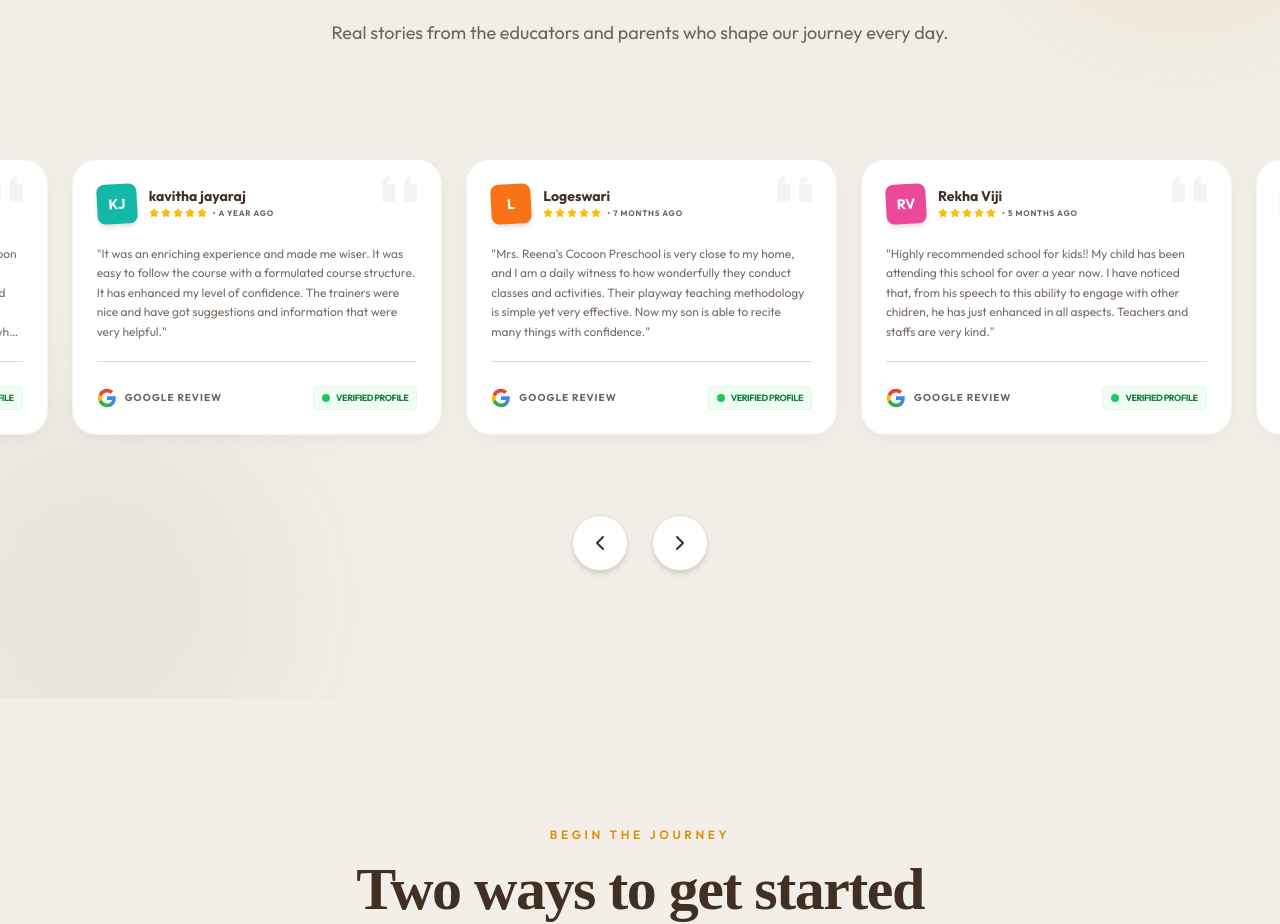
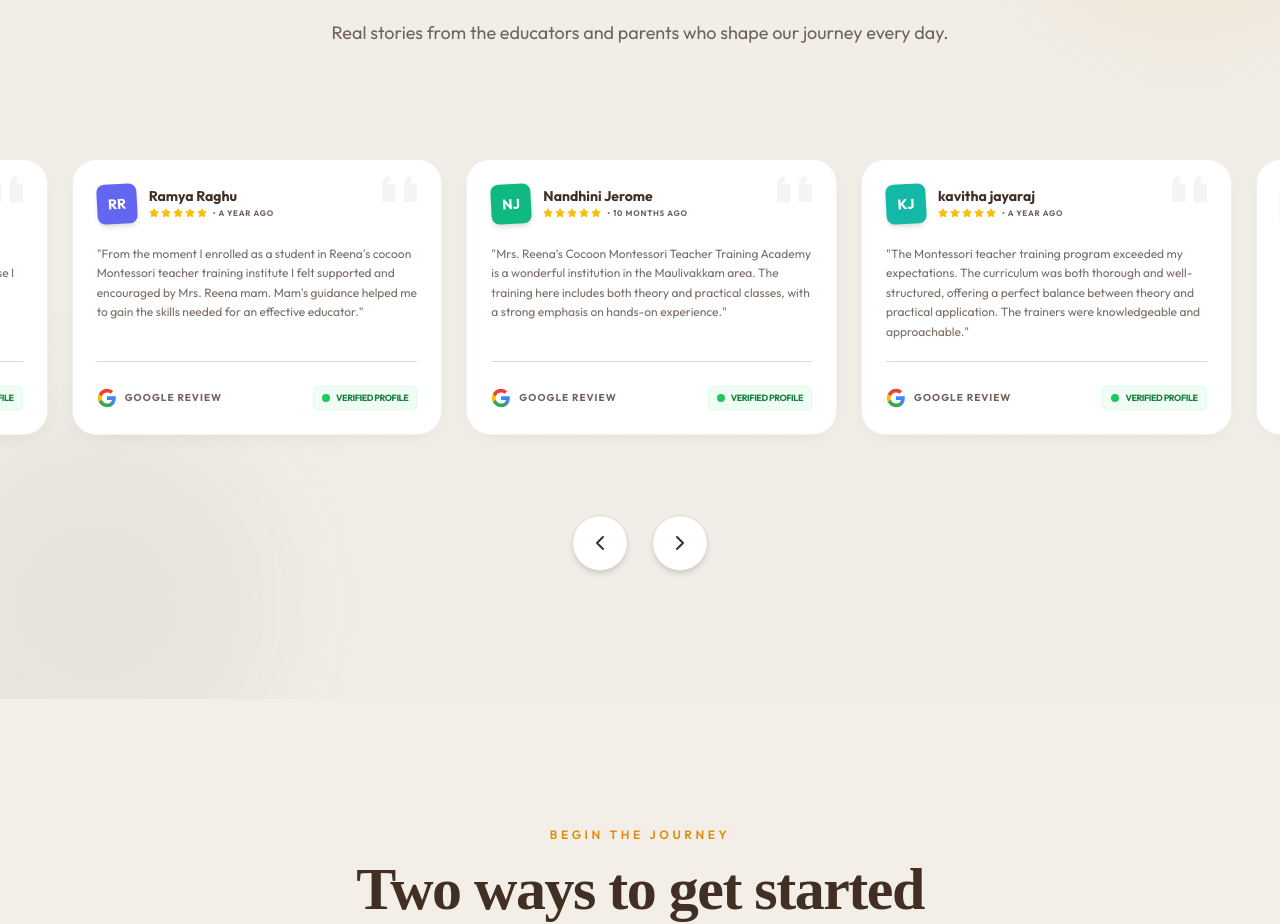
Before and after one commit to mani1010dev/reena-teacher-training, a React (Vite) app: page / in a window 1280 px wide. Shown: the part 6511-7435 px from the top of the page. Built offline with nearby package versions, Linux system fonts and the light colour scheme; the HTML template or start-up script is replaced by a standard one; a web font is replaced by a local one.

Commit message:
feat: add several new student and parent reviews to testimonials

```diff
--- a/src/components/Testimonials.tsx
+++ b/src/components/Testimonials.tsx
@@ -4,46 +4,95 @@ import Autoplay from "embla-carousel-autoplay";
 
 const quotes = [
   {
+    name: "Surekha Puppy",
+    date: "a month ago",
+    text: "The Montessori teacher training exceeded my expectations. My thanks to Reena Mam, during this course I got placement. This is the best place for those who are willing to start a career in montessori field.",
+    initials: "SP",
+    color: "bg-amber-500",
+  },
+  {
     name: "Ramya Raghu",
     date: "a year ago",
-    text: "From the moment I enrolled as a student in Reena's cocoon Montessori teacher training institute I felt supported and encouraged by Mrs. Reena mam . Mam's guidance helped me to gain the skills needed for an effective educator. I highly recommend this institute to the future educators who is passionate about Montessori education.",
+    text: "From the moment I enrolled as a student in Reena's cocoon Montessori teacher training institute I felt supported and encouraged by Mrs. Reena mam. Mam's guidance helped me to gain the skills needed for an effective educator.",
     initials: "RR",
     color: "bg-indigo-500",
   },
   {
+    name: "Nandhini Jerome",
+    date: "10 months ago",
+    text: "Mrs. Reena’s Cocoon Montessori Teacher Training Academy is a wonderful institution in the Maulivakkam area. The training here includes both theory and practical classes, with a strong emphasis on hands-on experience.",
+    initials: "NJ",
+    color: "bg-emerald-500",
+  },
+  {
     name: "kavitha jayaraj",
     date: "a year ago",
-    text: "It was an enriching experience and made me wiser. It was easy to follow the course with a formulated course structure. It has enhanced my level of confidence. The trainers were nice and have got suggestions and information that were very helpful.",
+    text: "The Montessori teacher training program exceeded my expectations. The curriculum was both thorough and well-structured, offering a perfect balance between theory and practical application. The trainers were knowledgeable and approachable.",
     initials: "KJ",
     color: "bg-teal-500",
   },
   {
-    name: "Logeswari",
-    date: "7 months ago",
-    text: "Mrs. Reena’s Cocoon Preschool is very close to my home, and I am a daily witness to how wonderfully they conduct classes and activities. Their playway teaching methodology is simple yet very effective. Now my son is able to recite many things with confidence.",
-    initials: "L",
+    name: "Padma Priya",
+    date: "a month ago",
+    text: "This course has improved not only my teaching skills but also my communication and observation abilities. I now feel more confident and inspired to create a positive learning environment for children.",
+    initials: "PP",
+    color: "bg-rose-500",
+  },
+  {
+    name: "Vinu Bamaa",
+    date: "a year ago",
+    text: "I am grateful for the wonderful learning experience at Mrs. Reena’s Cocoon Teacher Training Academy. The academy provides exceptional training, and children are handled with great care. The staff is incredibly supportive.",
+    initials: "VB",
+    color: "bg-sky-500",
+  },
+  {
+    name: "Jinu Prasannakumar",
+    date: "10 months ago",
+    text: "Madam, Thank you so much for the wonderful training you provided. The practical sessions, in particular, were extremely helpful and gave me the confidence I needed to start my career as a Montessori educator.",
+    initials: "JP",
     color: "bg-orange-500",
   },
   {
-    name: "Rekha Viji",
-    date: "5 months ago",
-    text: "Highly recommended school for kids!! My child has been attending this school for over a year now. I have noticed that, from his speech to this ability to engage with other chidren, he has just enhanced in all aspects. Teachers and staffs are very kind.",
-    initials: "RV",
+    name: "Maheswari Johnrose",
+    date: "a year ago",
+    text: "Excellent Montessori Training! I am glad that i am doing my montessori course in this institution. My sincere thanks to Reena mam who is putting so much of efforts to make us shine and succeed in our field.",
+    initials: "MJ",
+    color: "bg-purple-500",
+  },
+  {
+    name: "varshasree new trendy",
+    date: "a month ago",
+    text: "Excellent teaching faculty, they give guidance how to teach & learn easily. we can learn many new things during academic year. creative & motivational learning for all students.",
+    initials: "VN",
+    color: "bg-blue-500",
+  },
+  {
+    name: "Lalitha Raman",
+    date: "a month ago",
+    text: "I recently completed my Montessori training at Mrs. Reena's Cocoons Training Center, and I am very satisfied. The teaching methodology was excellent, with a strong focus on practical learning and child-centered education.",
+    initials: "LR",
     color: "bg-pink-500",
   },
   {
-    name: "Kottee Kottee",
-    date: "a year ago",
-    text: "I am immensely thankful to Mrs. Reena for the wonderful impact she has had on my daughter's education. She attended the Ramapuram branch and is now the topper in her class. The foundation laid here is exceptional.",
-    initials: "KK",
-    color: "bg-blue-600",
+    name: "Nasreen Ahamed",
+    date: "a month ago",
+    text: "I had a wonderful experience with Mrs. Reena's cocoon Montessori teacher training academy. The course was well-structured and covered all important aspects of child development and classroom management.",
+    initials: "NA",
+    color: "bg-cyan-600",
   },
   {
-    name: "kannan M",
-    date: "3 weeks ago",
-    text: "Very dedicated teachers and staff.. Gave specific attention to every kids.. very polite and friendly. My son just now completed U.K.G and he really miss this school. Thank you so much Reena mam.",
-    initials: "KM",
-    color: "bg-green-500",
+    name: "Mythily Dhanasekar",
+    date: "a month ago",
+    text: "The academy provides good training and helpful teachers. I learned many new teaching methods that are very effective for young learners.",
+    initials: "MD",
+    color: "bg-yellow-600",
+  },
+  {
+    name: "Logeswari",
+    date: "7 months ago",
+    text: "Mrs. Reena’s Cocoon Preschool is very close to my home, and I am a daily witness to how wonderfully they conduct classes and activities. Their playway teaching methodology is simple yet very effective.",
+    initials: "L",
+    color: "bg-orange-600",
   },
 ];
 
```
